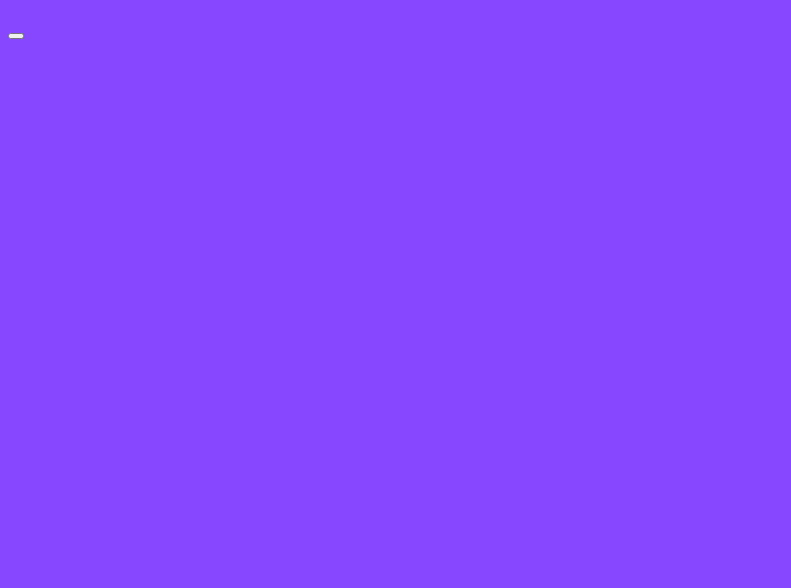
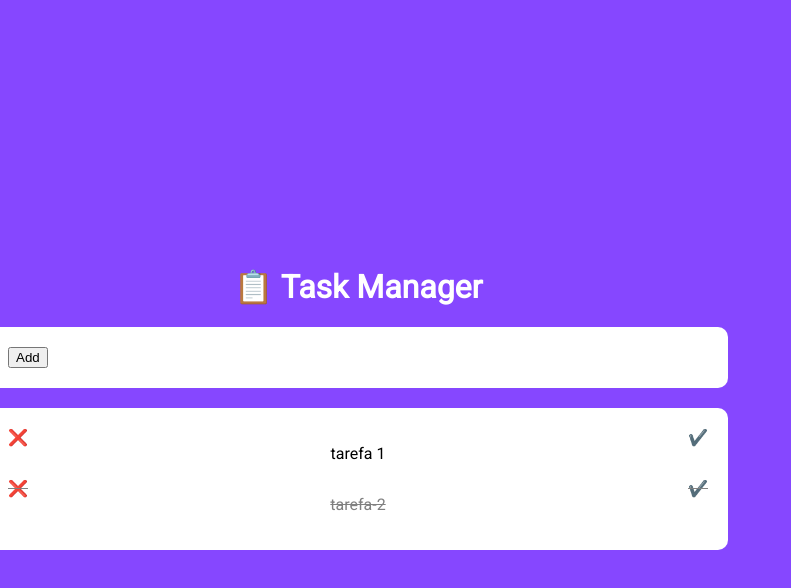
Before and after one commit to Silvio-Arem/aula-react-1, a React (Create React App) app: page / in a window 1280 px wide. Shown: the top 588 px of the page, without its empty margins (0-791 px from the left). Built offline with nearby package versions, Linux system fonts and the light colour scheme.

Commit message:
App.tsx estruturado

```diff
--- a/src/App.tsx
+++ b/src/App.tsx
@@ -1,14 +1,21 @@
+import TaskContainer from "./components/LinkContainer";
+import TaskItem from "./components/TaskItem";
+
 import "./styles/global.css"
 
 function App() {
   return (
-    <main>
-      <h1></h1>
-      <div>
-        <button>
-
+    <main className="container">
+      <h1 className="m-5">📋 Task Manager</h1>
+      <div id="new-task">
+        <button id="btnAdd" className="btn btn-primary">
+          Add
         </button>
       </div>
+      <TaskContainer>
+        <TaskItem titulo="tarefa 1" />
+        <TaskItem titulo="tarefa-2" done={true} />
+      </TaskContainer>
     </main>
   );
 }
```
